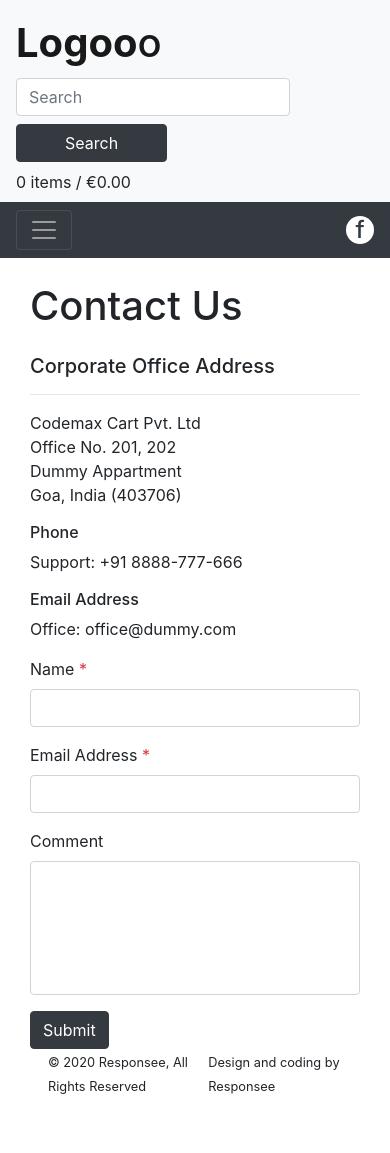
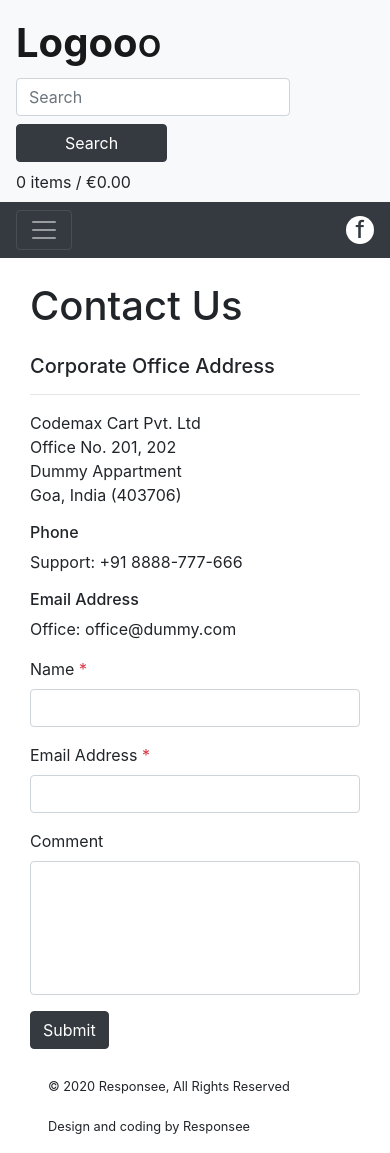
Before and after one commit to kjdeepak/codemaxCart, an Angular app: page /contact in a window 390 px wide. Before the commit the page ends 1113 px from the top, so only its background shows below. Built offline with nearby package versions, Linux system fonts and the light colour scheme.

Commit message:
Fix footer layout issue

```diff
--- a/src/app/shared/components/footer/footer.component.html
+++ b/src/app/shared/components/footer/footer.component.html
@@ -1,4 +1,4 @@
-<div class="d-flex justify-content-between mx-5">
+<div class="d-md-flex justify-content-between mx-5 mt-4">
     <p><small>&copy; {{getCurrentYear()}} Responsee, All Rights Reserved</small></p>
     <p><small>Design and coding by Responsee</small></p>
 </div>
```
